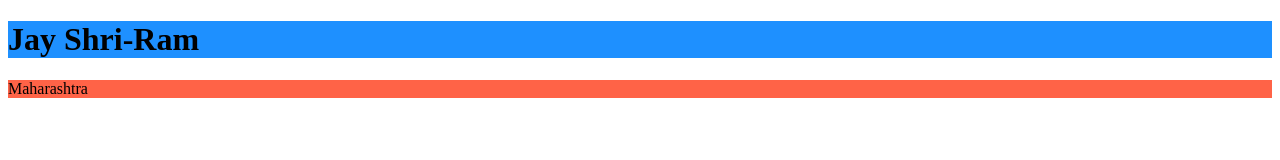
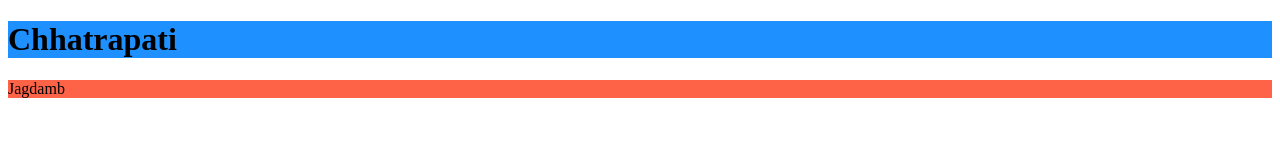
Before and after one commit to kedar9696/jenkins, a plain HTML site: page index.html in a window 1280 px wide. Drawn offline with Linux system fonts and the light colour scheme.

Commit message:
jenkins-project-8

```diff
--- a/index.html
+++ b/index.html
@@ -5,8 +5,8 @@
 </head>
 <body>
 
-<h1 style="background-color:DodgerBlue;">Jay Shri-Ram</h1>
-<p style="background-color:Tomato;">Maharashtra</p>
+<h1 style="background-color:DodgerBlue;">Chhatrapati</h1>
+<p style="background-color:Tomato;">Jagdamb</p>
 
 </body>
 </html>
```
